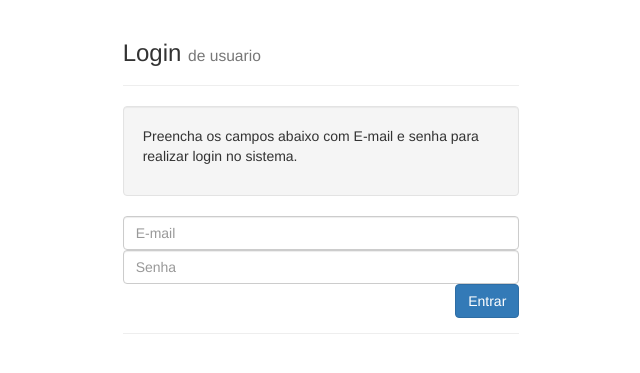
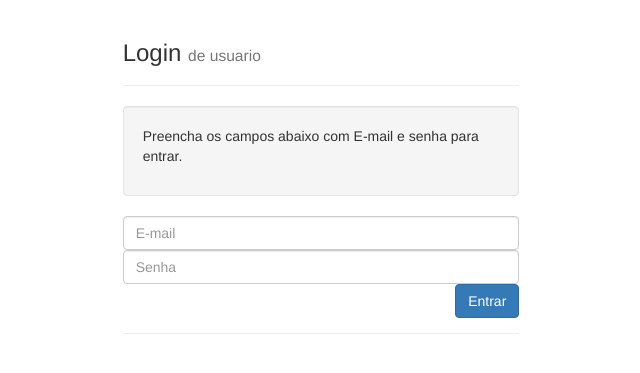
Before and after one commit to wanderlanlelis/ponche, a PHP site: page /view/login.php in a window 1280 px wide. Shown: the top 373 px of the page, without its empty margins (319-959 px from the left). Run offline with PHP 8.4, Linux system fonts and the light colour scheme; some libraries are stand-ins or nearby versions.

Commit message:
alterado texto da pagina de login e calsse e objetos da classe usuario.

```diff
--- a/view/login.php
+++ b/view/login.php
@@ -12,7 +12,7 @@ require_once("..".DIRECTORY_SEPARATOR."config.php");
     </div>
 
 	<div class="well">
-		<p>Preencha os campos abaixo com E-mail e senha para realizar login no sistema.</p>
+		<p>Preencha os campos abaixo com E-mail e senha para entrar.</p>
 	</div>
 
     <input type="email" name="email" placeholder="E-mail" class="form-control">
@@ -23,10 +23,9 @@ require_once("..".DIRECTORY_SEPARATOR."config.php");
 
 			<?php
 				if (isset($_POST['enviar'])) {
-
 			    require_once("..".DIRECTORY_SEPARATOR."config.php");
-			    $cliente = new Cliente();
-			    echo $cliente->fazerLogin($_POST['email'],$_POST['senha']);
+			    $usuario = new Usuario();
+			    echo $usuario->entrar($_POST['email'],$_POST['senha']);
 				}
 			?>
 	</div>
```
